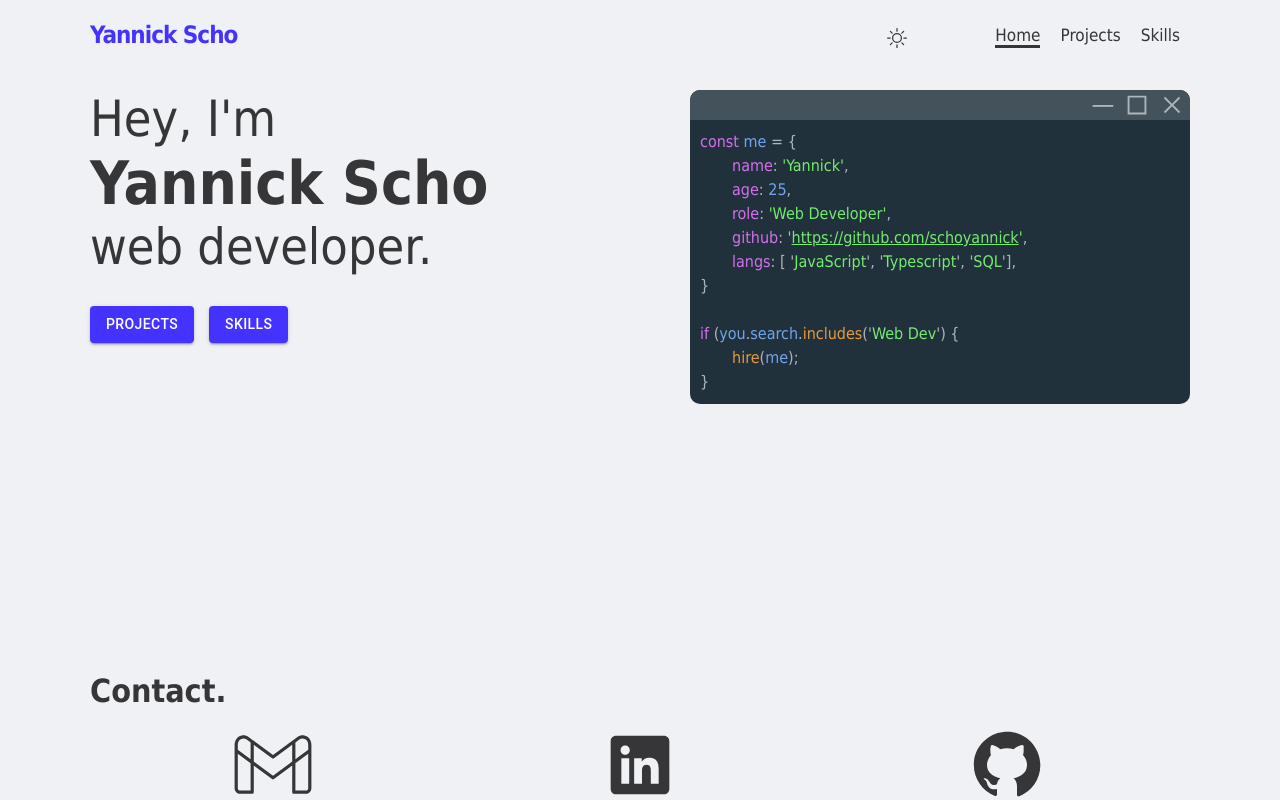
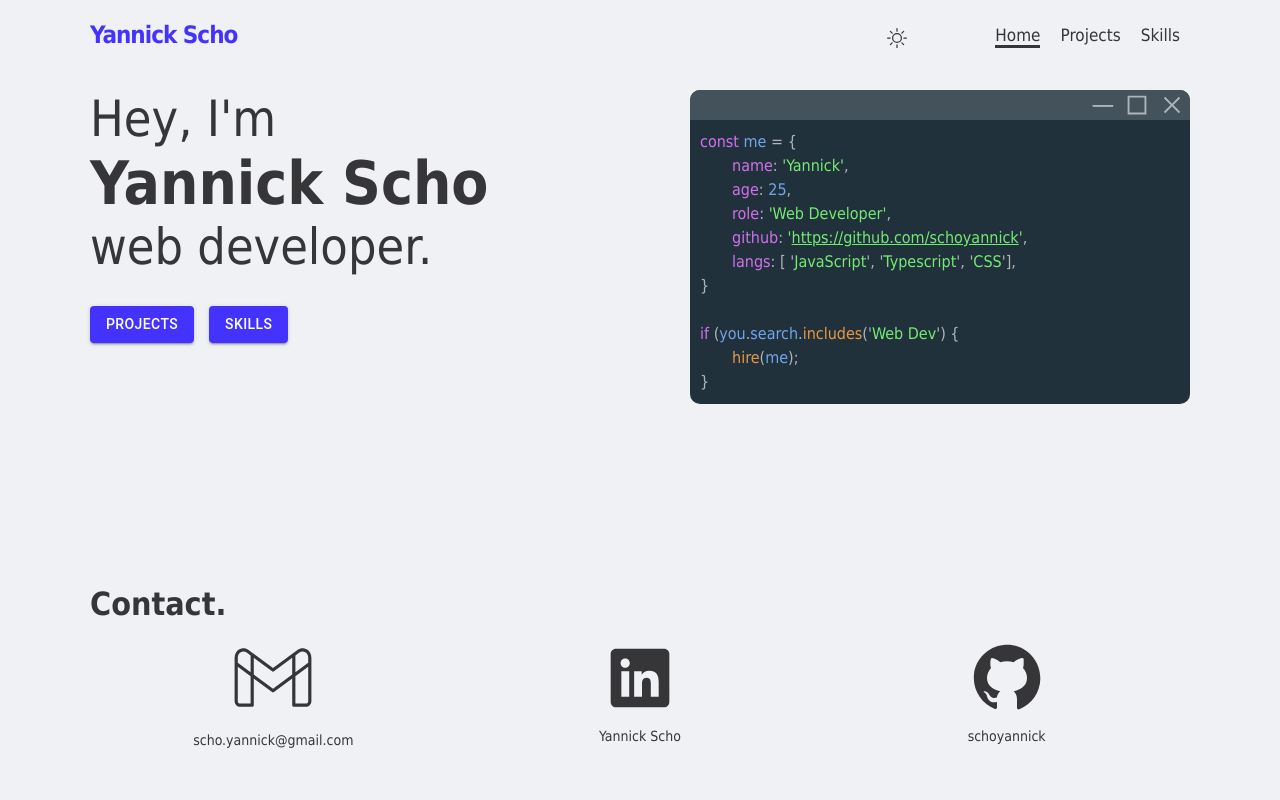
Before and after one commit to schoyannick/portfolio, a Next.js app: page / in a window 1280 px wide. Shown: the top 800 px of the page. Built offline with nearby package versions, Linux system fonts and the light colour scheme.

Commit message:
:lipstick: Update ui

```diff
--- a/src/components/global-wrapper/StypedGlobalWrapper.ts
+++ b/src/components/global-wrapper/StypedGlobalWrapper.ts
@@ -18,7 +18,7 @@ export const StyledGlobalWrapperContent = styled.div`
     max-width: 1100px;
     width: calc(100% - 40px);
     animation: fadeIn .3s linear;
-    min-height: calc(100vh - 250px);
+    min-height: calc(100vh - 380px);
 
     @keyframes fadeIn {
         0% {
--- a/src/components/global-wrapper/contact/StyledContact.tsx
+++ b/src/components/global-wrapper/contact/StyledContact.tsx
@@ -3,7 +3,7 @@ import styled from 'styled-components';
 export const StyledContact = styled.div`
     max-width: 1100px;
     width: calc(100% - 40px);
-    margin: 32px auto 50px;
+    margin: 75px auto 50px;
 `;
 
 export const StyledContactHeader = styled.h1`
--- a/src/components/home/home-terminal/HomeTerminal.tsx
+++ b/src/components/home/home-terminal/HomeTerminal.tsx
@@ -67,7 +67,7 @@ const HomeTerminal: React.FC = () => (
             <StyledTab><StyledCodePurple>langs</StyledCodePurple>: [
                 &apos;<StyledCodeGreen>JavaScript</StyledCodeGreen>&apos;,
                 &apos;<StyledCodeGreen>Typescript</StyledCodeGreen>&apos;,
-                &apos;<StyledCodeGreen>SQL</StyledCodeGreen>&apos;],
+                &apos;<StyledCodeGreen>CSS</StyledCodeGreen>&apos;],
             </StyledTab>
             &#125;
             <div>&nbsp;</div>
```
